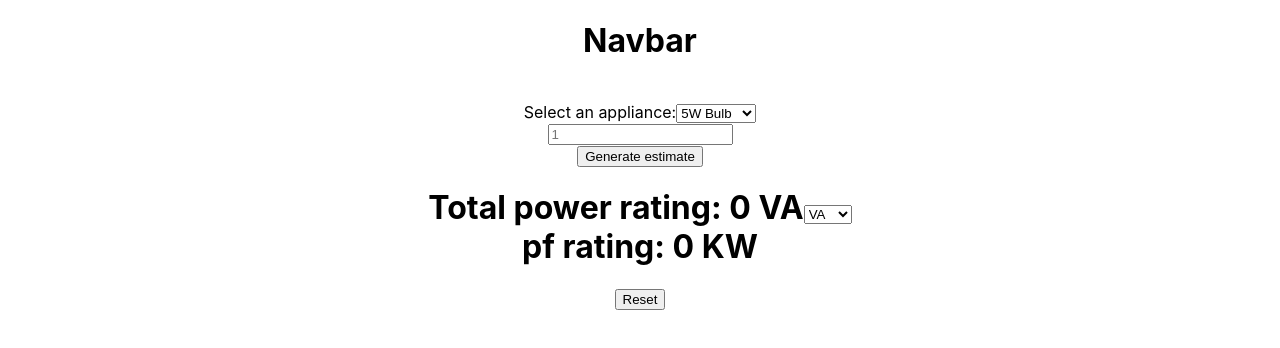
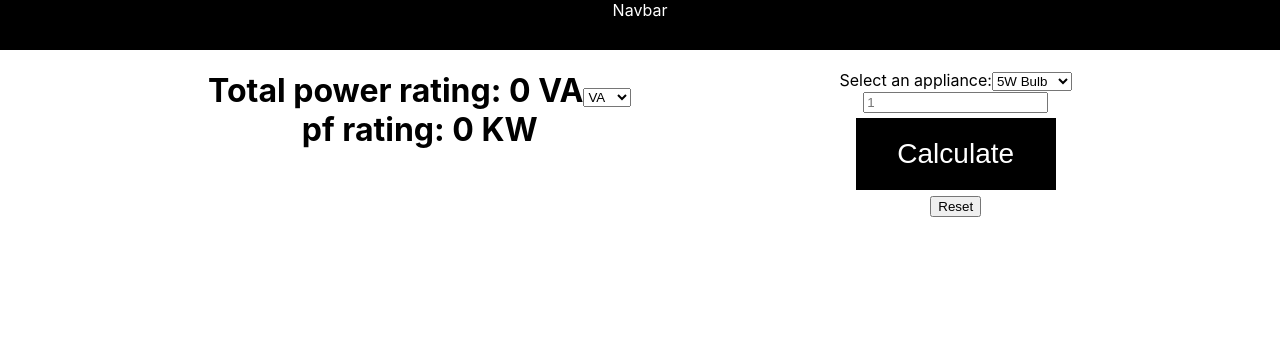
Before and after one commit to ddouglasz/Inverter-and-solar-energy-calculator, a React (Create React App) app in the folder estimate-clientside/: page / in a window 1280 px wide. Shown: the top 348 px of the page. Built offline with nearby package versions, Linux system fonts and the light colour scheme.

Commit message:
iinitial styling with styled component

```diff
--- a/estimate-clientside/package.json
+++ b/estimate-clientside/package.json
@@ -5,7 +5,8 @@
   "dependencies": {
     "react": "^16.12.0",
     "react-dom": "^16.12.0",
-    "react-scripts": "3.2.0"
+    "react-scripts": "3.2.0",
+    "styled-components": "^5.3.0"
   },
   "scripts": {
     "start": "react-scripts start",
--- a/estimate-clientside/src/components/buttons.js
+++ b/estimate-clientside/src/components/buttons.js
@@ -1,7 +1,7 @@
 // react libraries
 import React from "react";
 
-const Button = ({ classes, disabled, submit = false, name, onclick }) => {
+const Button = ({ classes, disabled, submit = false, onclick, children }) => {
   return (
     <button
       className={classes}
@@ -9,7 +9,7 @@ const Button = ({ classes, disabled, submit = false, name, onclick }) => {
       disabled={disabled}
       onClick={onclick}
     >
-      {name}
+      {children}
     </button>
   );
 };
--- a/estimate-clientside/src/components/estimate.js
+++ b/estimate-clientside/src/components/estimate.js
@@ -1,6 +1,7 @@
 import React from "react";
 
 import useItemsStates from "../useItemsStates";
+import styled from 'styled-components'
 
 //components
 import SaveItemForm from "./saveItemForm";
@@ -8,14 +9,19 @@ import ListItems from "./listItems";
 
 // import '../styles/main.scss'
 
+const StyledAppCover = styled.div`
+  display: flex;
+  justify-content: space-evenly;
+`;
+
 const EstimateComponent = () => {
   const initialValue = [];
 
   const {
     items,
     addItem,
-	deleteItem,
-	reset,
+    deleteItem,
+    reset,
     updateChange,
     total,
     powerUnit,
@@ -23,19 +29,19 @@ const EstimateComponent = () => {
     convertPowerUnit,
   } = useItemsStates(initialValue);
   return (
-    <div>
-      <SaveItemForm saveItem={(item) => addItem(item)} />
+    <StyledAppCover>
       <ListItems
         items={items}
         total={total}
         totalWithPf={totalWithPf}
-		deleteItem={deleteItem}
-		reset={reset}
+        deleteItem={deleteItem}
+        reset={reset}
         onChange={updateChange}
         powerUnit={powerUnit}
         convertPowerUnit={convertPowerUnit}
       />
-    </div>
+      <SaveItemForm saveItem={(item) => addItem(item)} reset={reset} />
+    </StyledAppCover>
   );
 };
 
--- a/estimate-clientside/src/components/listItems.js
+++ b/estimate-clientside/src/components/listItems.js
@@ -1,5 +1,14 @@
 import React from "react";
 import Button from "./buttons";
+import styled from "styled-components";
+
+const styledItemsList = styled.div`
+  .results-wrapper {
+    font-size: 32px;
+    font-weight: bold;
+    margin-top: 20px;
+  }
+`;
 
 //TODO: Function is a bit buggy, so left for now.
 // Check for items that are listed more than once and add their quantities then remove duplicates.
@@ -32,20 +41,8 @@ const ListItems = ({
   convertPowerUnit,
   totalWithPf,
 }) => (
-  <div>
-    {/* {console.log(mergeDuplicateItems(items))} */}
-    {items.map((item, i) => (
-      <li key={i}>
-        {item.appliance_name}: {item.appliance_rating} X {item.quantity} Watts
-        <Button
-          type="button"
-          name="x"
-          className=""
-          onclick={() => deleteItem(i)}
-        />
-      </li>
-    ))}
-
+  <styledItemsList>
+    <div className="results-wrapper">
       <h1>
         <span>Total power rating:</span> {total} {powerUnit}
         <span>
@@ -58,8 +55,17 @@ const ListItems = ({
           <span> pf rating: {totalWithPf} KW</span>
         </div>
       </h1>
-    <Button name="Reset" type="button" onclick={() => reset()} />
     </div>
+    {/* {console.log(mergeDuplicateItems(items))} */}
+    {items.map((item, i) => (
+      <li key={i}>
+        {item.appliance_name}: {item.appliance_rating} X {item.quantity} Watts
+        <Button type="button" classes="" onclick={() => deleteItem(i)}>
+          x
+        </Button>
+      </li>
+    ))}
+  </styledItemsList>
 );
 
 export default ListItems;
--- a/estimate-clientside/src/components/navbar.js
+++ b/estimate-clientside/src/components/navbar.js
@@ -1,7 +1,15 @@
 import React from "react";
+import styled from "styled-components";
+
+const StyledNavbarCover = styled.div`
+  background-color: #000000;
+  height: 50px;
+  color: #FFFF;
+
+`;
 
 const Navbar = () => {
-  return <h1>Navbar</h1>;
+  return <StyledNavbarCover>Navbar</StyledNavbarCover>;
 };
 
 export default Navbar;
--- a/estimate-clientside/src/components/saveItemForm.js
+++ b/estimate-clientside/src/components/saveItemForm.js
@@ -1,4 +1,4 @@
-import React, { useState, useEffect } from "react";
+import React, { useState } from "react";
 
 //components
 import Input from "./input";
@@ -7,7 +7,48 @@ import Button from "./buttons";
 //Constants
 import { LOADS } from "../helpers/loads";
 
-const SaveItemForm = ({ saveItem, updateChange }) => {
+import styled from "styled-components";
+
+const StyledSaveItemForm = styled.div`
+  .generate-estimate-btn {
+    background-color: #000000;
+    border: none;
+    color: #ffffff;
+    text-align: center;
+    font-size: 28px;
+    padding: 20px;
+    width: 200px;
+    transition: all 0.5s;
+    cursor: pointer;
+    margin: 5px;
+  }
+
+  .generate-estimate-btn span {
+    cursor: pointer;
+    display: inline-block;
+    position: relative;
+    transition: 0.5s;
+  }
+
+  .generate-estimate-btn span:after {
+    content: "...";
+    position: absolute;
+    opacity: 0;
+    top: 0;
+    transition: 0.5s;
+  }
+
+  .generate-estimate-btn:hover span {
+    padding-right: 25px;
+  }
+
+  .generate-estimate-btn:hover span:after {
+    opacity: 1;
+    right: 0;
+  }
+`;
+
+const SaveItemForm = ({ saveItem, reset }) => {
   // const [powerEstimate, setPowerEstimate] = useState('');
   const [appliance_name, setPowerItem] = useState("5W Bulb");
   const [appliance_rating, setPowerValue] = useState(5);
@@ -26,9 +67,8 @@ const SaveItemForm = ({ saveItem, updateChange }) => {
     setPowerValue(event.target.value);
   }
 
-
   return (
-    <div>
+    <StyledSaveItemForm>
       <form
         className="input-field"
         onSubmit={(event) => {
@@ -56,15 +96,20 @@ const SaveItemForm = ({ saveItem, updateChange }) => {
           onChange={updateQuantity}
         />
         <Button
-          name="Generate estimate"
+          classes="generate-estimate-btn"
           type="submit"
           onclick={(item) => {
             item = { appliance_name, appliance_rating, quantity };
             saveItem(item);
           }}
-        />
+        >
+          <span>Calculate</span>
+        </Button>
       </form>
-    </div>
+      <Button type="button" onclick={() => reset()}>
+        Reset
+      </Button>
+    </StyledSaveItemForm>
   );
 };
 
```
Also changed, not shown: 1 other file (tests, documents, lock files or other folders). Lines whose indentation alone changed are shown as unchanged.
